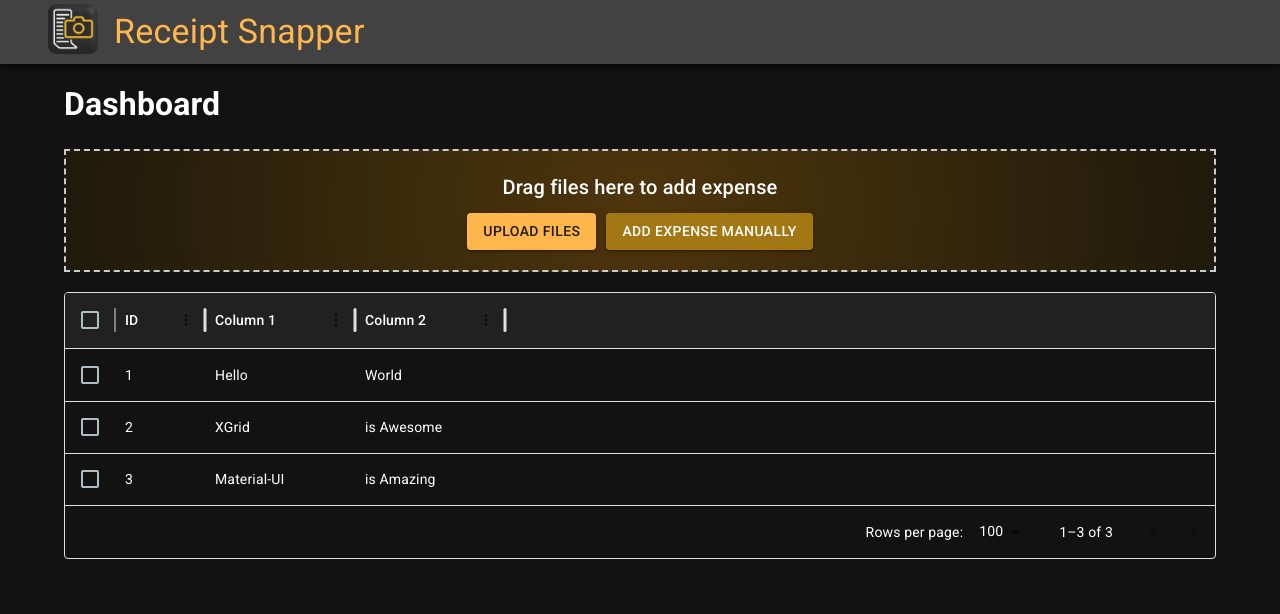
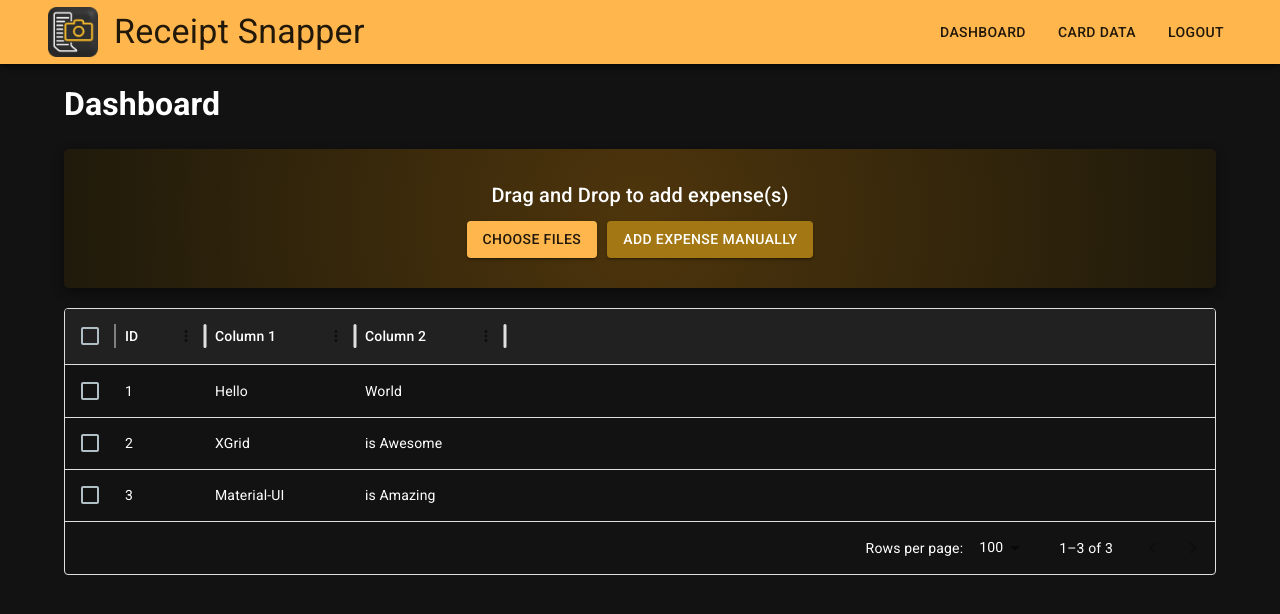
Before and after one commit to COMP2281/receipt-snapper, a React (Create React App) app in the folder myapp/: page /dashboard in a window 1280 px wide. Shown: the top 614 px of the page. Built offline with nearby package versions, Linux system fonts and the light colour scheme.

Commit message:
updated navbar

```diff
--- a/myapp/src/App.js
+++ b/myapp/src/App.js
@@ -10,9 +10,9 @@ import Navbar from "./components/navbar.js";
 export default function App() {
   return (
     <ThemeProvider theme={theme}>
-      <Navbar />
       <Box sx={{ mt: 10}}>
         <Router>
+        <Navbar />
           <Routes>
             <Route path="/" element={<Login />} />
             <Route path="/dashboard" element={<Dashboard />} />
--- a/myapp/src/components/navbar.js
+++ b/myapp/src/components/navbar.js
@@ -3,19 +3,92 @@ import { CssBaseline } from '@mui/material';
 import { Container, Typography } from '@mui/material';
 import { AppBar, Toolbar, Box } from '@mui/material';
 import RSIcon from './icons.js';
+import { useLocation } from 'react-router-dom';
+import { Button, IconButton, Menu, MenuItem } from '@mui/material';
+import MenuIcon from '@mui/icons-material/Menu';
+import { useState } from 'react';
+export default function Navbar() {
+    const location = useLocation();
 
-export default function Navbar() {
+    const isLoggedIn = location.pathname !== '/';
+
+    const [isExpanded, setIsExpanded] = useState(false);
+
+    const handleToggle = () => {
+        setIsExpanded(!isExpanded);
+    };
+
+    const renderButtons = () => (
+        <>
+            <Button color="inherit">Dashboard</Button>
+            <Button color="inherit">Card Data</Button>
+            <Button color="inherit">Logout</Button>
+        </>
+    );
+
     return (
-        <AppBar position="fixed" sx={{ bgcolor: 'background.paper' }}>
+        <AppBar position="fixed">
             <Container maxWidth="xl">
-                <Toolbar>
-                    <Box sx={{ mr: 2 }}>
-                        <RSIcon />
+                <Toolbar
+                    sx={{
+                        flexDirection: 'column',
+                        alignItems: 'flex-start',
+                        transition: 'padding 0.3s ease-in-out',
+                        paddingTop: '7px', // Add padding to the top
+                    }}
+                >
+                    <Box sx={{ display: 'flex', width: '100%', alignItems: 'center' }}>
+                        <Box sx={{ mr: 2, display: 'flex', alignItems: 'center' }}>
+                            <RSIcon />
+                        </Box>
+                        <Typography variant="h4" sx={
+                            {
+                                color: 'inherit',
+                                flexGrow: 1,
+                                display: 'flex',
+                                alignItems: 'center'
+                            }}>
+                            Receipt Snapper
+                        </Typography>
+                        {isLoggedIn && (
+                            <Box sx={{ display: { xs: 'none', md: 'flex' }, gap: 2, alignItems: 'center' }}>
+                                {renderButtons()}
+                            </Box>
+                        )}
+                        {isLoggedIn && (
+                            <Box sx={{ display: { xs: 'block', md: 'none' }, alignItems: 'center' }}>
+                                <IconButton
+                                    size="large"
+                                    edge="end"
+                                    color="inherit"
+                                    aria-label="menu"
+                                    onClick={handleToggle}
+                                >
+                                    <MenuIcon />
+                                </IconButton>
+                            </Box>
+                        )}
                     </Box>
-                    <Typography variant="h4" sx={{ color: 'primary.main' }}>
-                        Receipt Snapper
-                    </Typography>
                 </Toolbar>
+                {isLoggedIn && (
+                    <Box
+                        sx={{
+                            display: { xs: 'flex', md: 'none' },
+                            flexDirection: 'column',
+                            width: '100%',
+                            mt: {
+                                xs: 1,
+                                sm: 0,
+                            },
+                            transition: 'max-height 0.3s ease-in-out, padding-bottom 0.3s ease-in-out',
+                            maxHeight: isExpanded ? '200px' : '0px',
+                            overflow: 'hidden',
+                            paddingBottom: isExpanded ? '10px' : '0px', // Add padding to the bottom
+                        }}
+                    >
+                        {renderButtons()}
+                    </Box>
+                )}
             </Container>
         </AppBar>
     );
--- a/myapp/src/pages/dashboard.js
+++ b/myapp/src/pages/dashboard.js
@@ -13,8 +13,11 @@ export default function Dashboard() {
         // Handle file upload
         console.log(acceptedFiles);
     }, []);
-
-    const { getRootProps, getInputProps, isDragActive } = useDropzone({ onDrop });
+    const { getRootProps, getInputProps, isDragActive, open } = useDropzone({
+        onDrop,
+        noClick: true,
+        noKeyboard: true
+    });
 
     return (
         <>
@@ -23,24 +26,25 @@ export default function Dashboard() {
                 <h1>Dashboard</h1>
                 <Box
                     {...getRootProps()}
-                    sx={(theme) => ({
-                        border: '2px dashed #ccc',
-                        padding: '20px',
+                    sx={{
+                        borderRadius: '5px',
+                        padding: '30px',
                         textAlign: 'center',
                         marginBottom: '20px',
                         background: isDragActive
                             ? theme.palette.gradient.primary
                             : theme.palette.gradient.secondary,
-                    })}
+                        boxShadow: '0px 4px 12px rgba(0, 0, 0, 0.47)', // Added drop shadow
+                    }}
                 >
                     <input {...getInputProps()} />
                     <Typography variant="h6" sx={{ color: 'white' }}>
-                        {isDragActive ? 'Drop files here!' : 'Drag files here to add expense'}
+                        {isDragActive ? 'Drop files here!' : 'Drag and Drop to add expense(s)'}
                     </Typography>
-                    <Button variant="contained" component="span" sx={{ marginTop: '10px', marginRight: '10px' }}>
-                        Upload Files
+                    <Button variant="contained" component="span" sx={{ marginTop: '10px', marginRight: '10px' }} onClick={open}>
+                        Choose Files
                     </Button>
-                    <Button variant="contained" color="secondary" component="span" sx={{ marginTop: '10px', color: theme.palette.text.primary }}>
+                    <Button variant="contained" color="secondary" component="span" sx={{ marginTop: '10px', color: theme.palette.text.primary }} onClick={() => { window.location.href = '/add-expense'; }}>
                         Add Expense Manually
                     </Button>
                 </Box>
```
